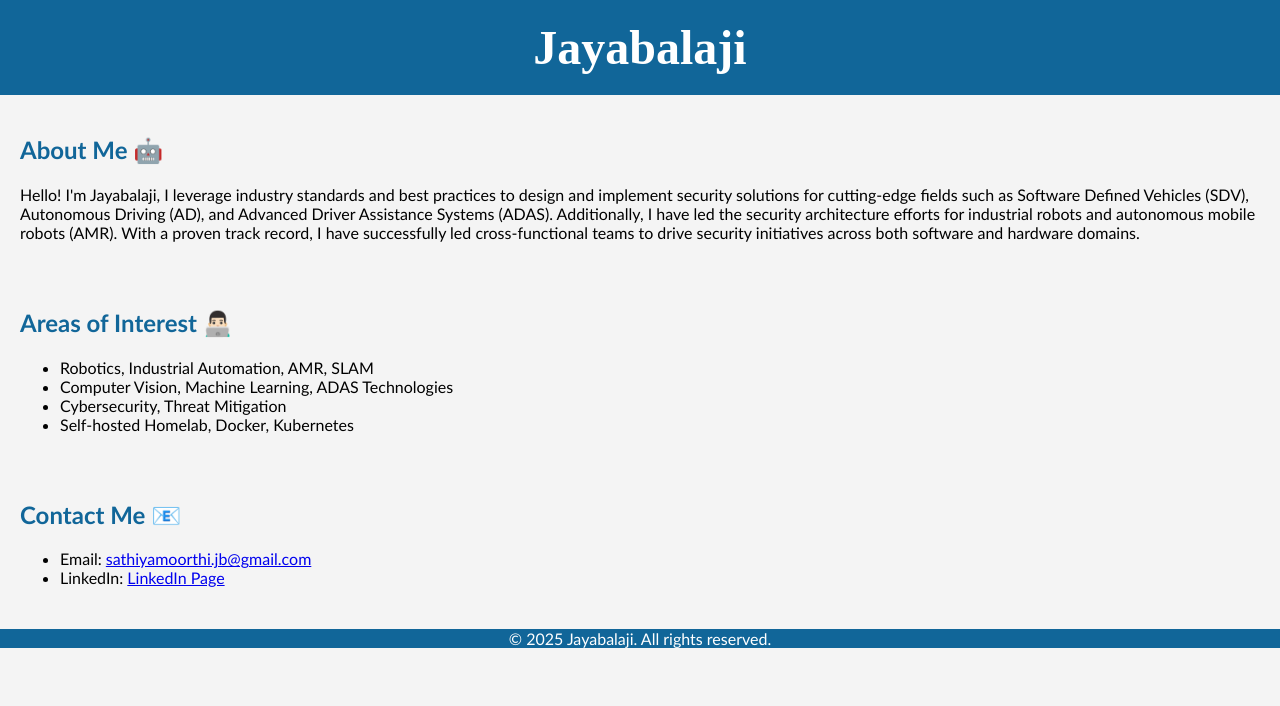
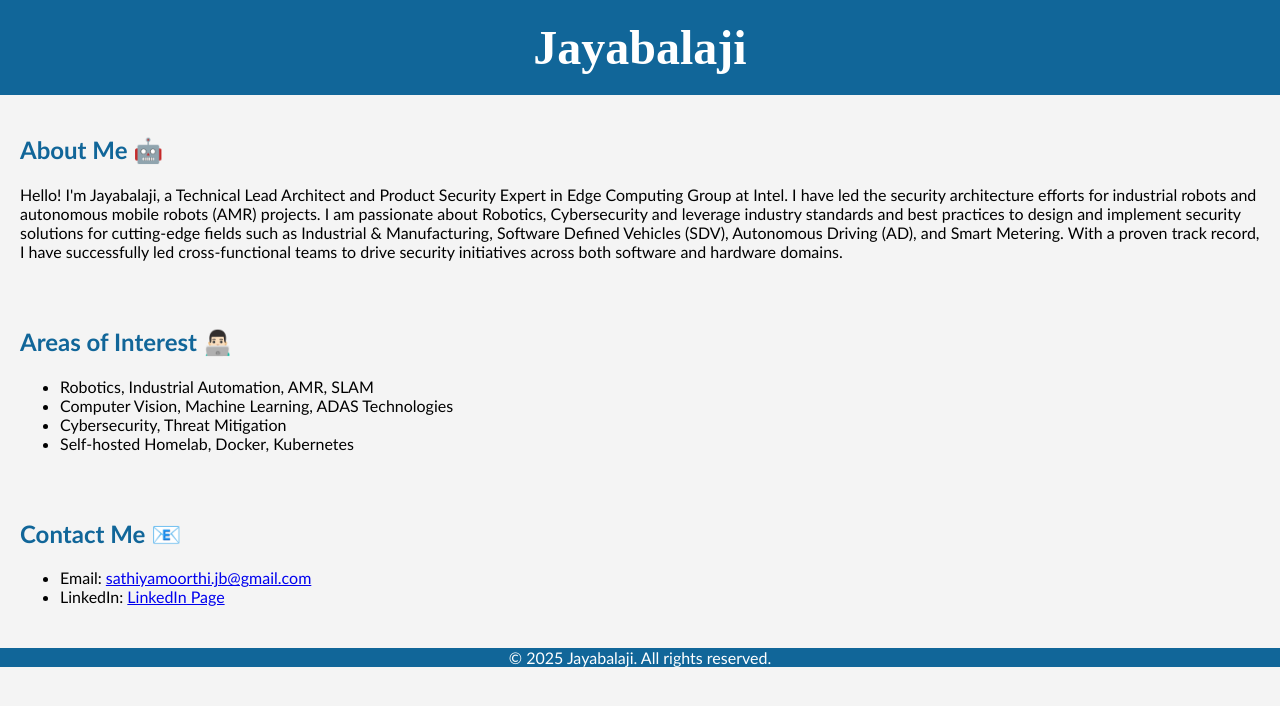
Before and after one commit to jb-balaji/jb-balaji.github.io, a plain HTML site: page index.html in a window 1280 px wide. Drawn offline with Linux system fonts and the light colour scheme.

Commit message:
Update index.html

```diff
--- a/index.html
+++ b/index.html
@@ -16,9 +16,10 @@
     </header>
     <section id="about">
         <h2>About Me 🤖</h2>
-        <p>Hello! I'm Jayabalaji, I leverage industry standards and best practices to design and implement security solutions
-            for cutting-edge fields such as Software Defined Vehicles (SDV), Autonomous Driving (AD), and Advanced Driver Assistance Systems (ADAS).
-            Additionally, I have led the security architecture efforts for industrial robots and autonomous mobile robots (AMR).
+        <p> Hello! I'm Jayabalaji, a Technical Lead Architect and Product Security Expert in Edge Computing Group at Intel.
+            I have led the security architecture efforts for industrial robots and autonomous mobile robots (AMR) projects.
+            I am passionate about Robotics, Cybersecurity and leverage industry standards and best practices to design and implement security solutions
+            for cutting-edge fields such as Industrial & Manufacturing, Software Defined Vehicles (SDV), Autonomous Driving (AD), and Smart Metering.
             With a proven track record, I have successfully led cross-functional teams to drive security initiatives across both
             software and hardware domains.</p>
     </section>
```
